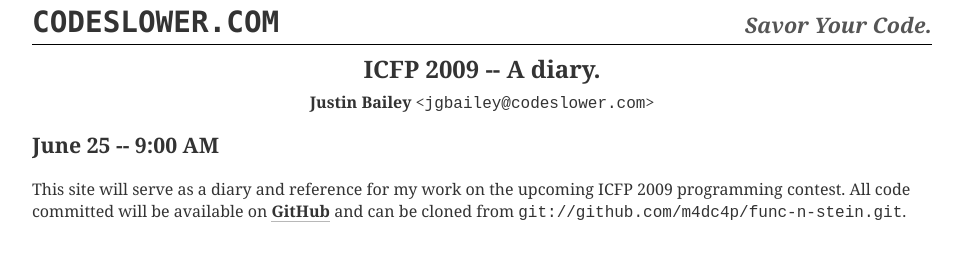
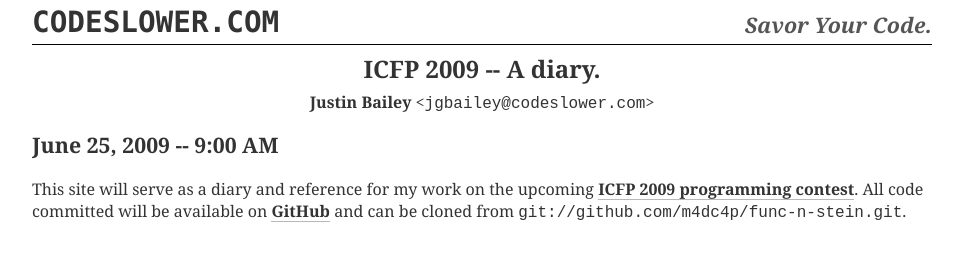
Before and after one commit to m4dc4p/func-n-stein, a plain HTML site: page index.html in a window 1280 px wide. Shown: the whole page, without its empty margins (158-1119 px from the left). Drawn offline with Linux system fonts and the light colour scheme.

Commit message:
Minor updates.

```diff
--- a/index.html
+++ b/index.html
@@ -2,13 +2,17 @@
 <html xmlns="http://www.w3.org/1999/xhtml"
 ><head
   ><title
-    ></title
+    >ICFP 2009 Diary</title
     ><meta http-equiv="Content-Type" content="text/html; charset=UTF-8"
      /><meta name="generator" content="pandoc"
+     /><meta name="author" content="Justin Bailey"
+     /><meta name="date" content="June 25, 2009"
      /><link rel="stylesheet" href="style.css" type="text/css" media="all" />
 </head
   ><body
-  ><div id="wrapper">
+  ><h1 class="title"
+    >ICFP 2009 Diary</h1
+    ><div id="wrapper">
 <div id="masthead" class="fix" style="width: 100%">
 <h1 class="sans"><a href="http://blog.codeslower.com" class="title">codeslower.com</a> <em>Savor Your Code.</em></h1>
 </div>
@@ -23,10 +27,12 @@
     > &lt;<tt>jgbailey@codeslower.com</tt>&gt;</div>
 
 <div id="blogbody" class="entry">
-<h3 id="june-25----900-am"
-    >June 25 -- 9:00 AM</h3
+<h3 id="june-25-2009----900-am"
+    >June 25, 2009 -- 9:00 AM</h3
     ><p
-    >This site will serve as a diary and reference for my work on the upcoming ICFP 2009 programming contest. All code committed will be available on <a href="http://github.com/m4dc4p/func-n-stein/tree/master"
+    >This site will serve as a diary and reference for my work on the upcoming <a href="http://www.icfpcontest.org"
+      >ICFP 2009 programming contest</a
+      >. All code committed will be available on <a href="http://github.com/m4dc4p/func-n-stein/tree/master"
       >GitHub</a
       > and can be cloned from <tt>git://github.com/m4dc4p/func-n-stein.git</tt>.</p
     ></div>
--- a/style.css
+++ b/style.css
@@ -34,6 +34,9 @@ a:hover{color:#666;}
 #wrapper{margin: 5px auto;text-align:left;width:900px;}
 #wrapper pre, #wrapper p { clear: none; }
 th,td{padding:3px 20px 3px 0px;}
+
+/* Hide pandoc generated title block */
+h1.title {visibility:hidden; display:none}
 
 /* masthead / footer - navigation and categories */
 #masthead{padding:0px 0 5px 0; border-bottom: solid 1px black}
```
Also changed, not shown: 1 other file.
